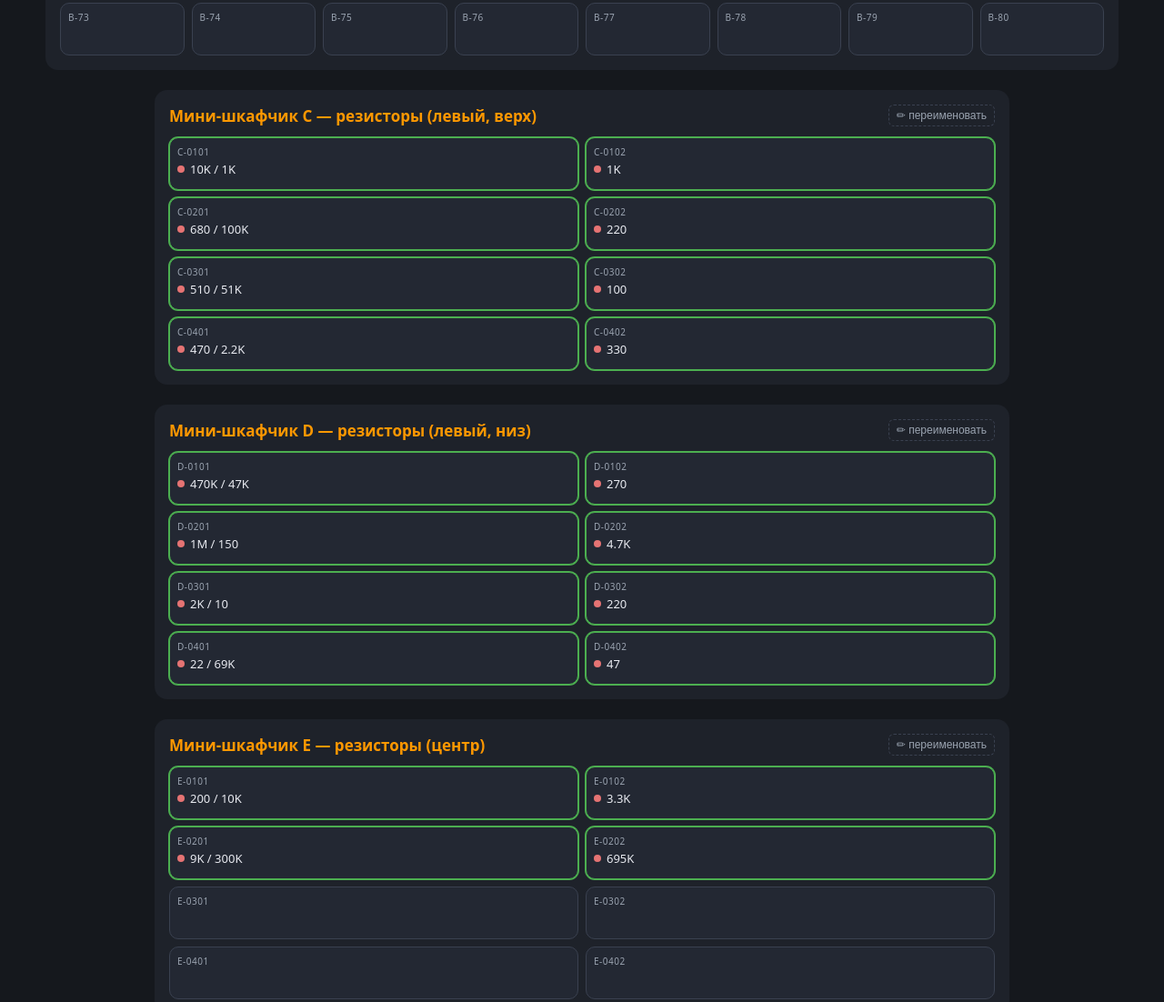
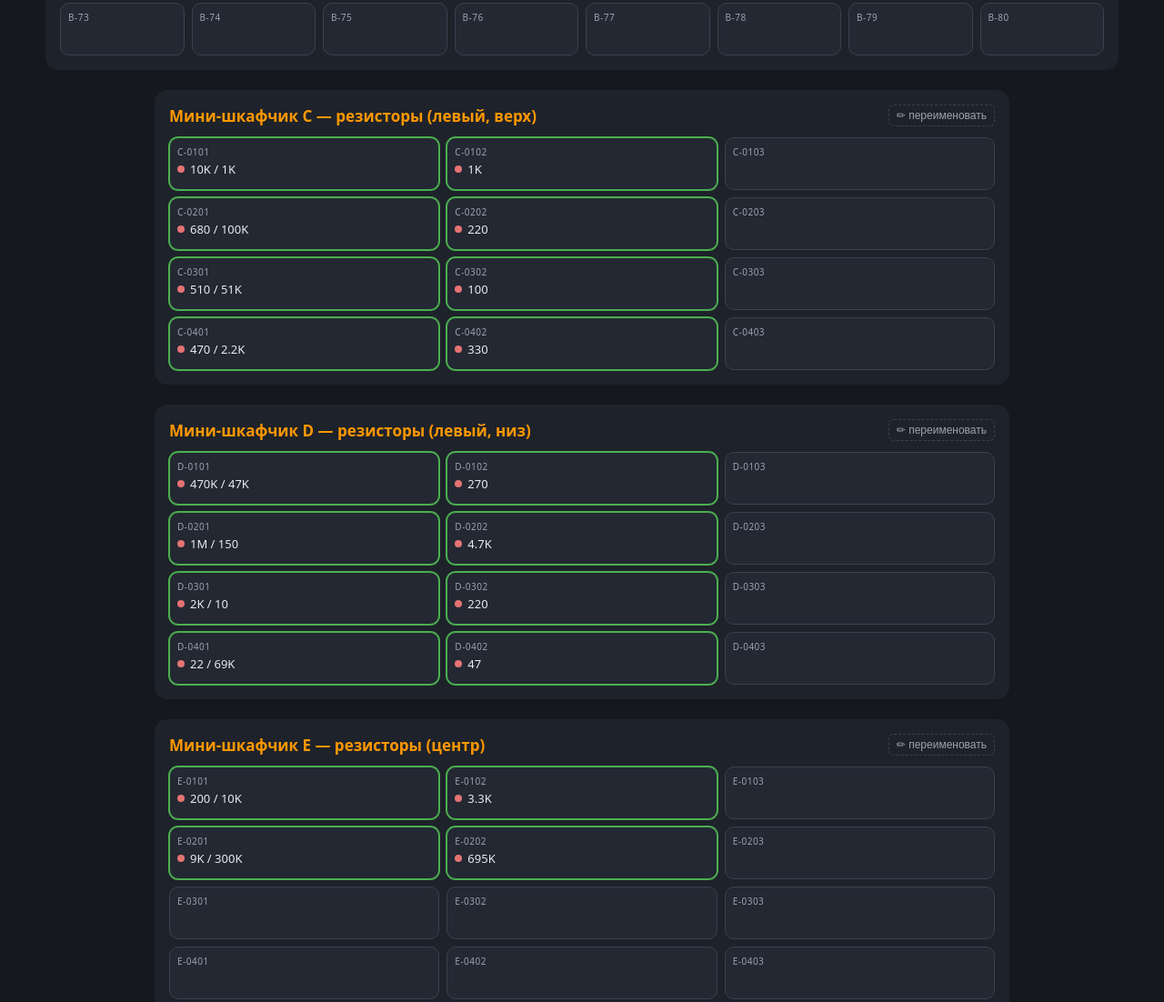
Before and after one commit to EvgeniyNv86/Electronics, a plain HTML site: page index.html in a window 1280 px wide. Shown: the part 1403-2505 px from the top of the page at 91% size. Drawn offline with Linux system fonts and the light colour scheme.

Commit message:
index.html

```diff
--- a/index.html
+++ b/index.html
@@ -31,6 +31,7 @@
               border-radius:6px;padding:4px 8px;font-size:12px;font-weight:400}
   .grid{display:grid;gap:8px}
   .g8{grid-template-columns:repeat(8,1fr)}
+  .g3{grid-template-columns:repeat(3,1fr)}
   .g2{grid-template-columns:repeat(2,1fr)}
   .cell{background:var(--cell);border:1px solid var(--border);border-radius:10px;
         padding:8px;cursor:pointer;min-height:58px;transition:border-color .2s,box-shadow .2s}
@@ -38,9 +39,10 @@
   .cell.filled{border-color:var(--ok);box-shadow:0 0 0 1px var(--ok)}
   .cell.dim{opacity:.25}
   .cell .code{font-size:10px;color:var(--muted);letter-spacing:.5px}
-  .cell .row{display:flex;align-items:center;gap:6px;margin-top:4px}
+  .cell .row{display:flex;align-items:center;gap:6px;margin-top:4px;min-width:0}
   .dot{width:8px;height:8px;border-radius:50%;flex:none}
-  .cell .name{font-size:13px;line-height:1.25;word-break:break-word}
+  .cell .name{font-size:13px;line-height:1.25;min-width:0;flex:1;
+        white-space:nowrap;overflow:hidden;text-overflow:ellipsis}
   .cell.pop{animation:pop .35s ease}
   @keyframes pop{0%{transform:scale(1)}45%{transform:translateY(-7px) scale(1.09)}100%{transform:scale(1)}}
   .overlay{position:fixed;inset:0;background:rgba(0,0,0,.55);opacity:0;pointer-events:none;transition:opacity .25s;z-index:10}
@@ -93,12 +95,12 @@ const CATS = {
   'Модули':'#ffb74d','Разъёмы':'#4dd0e1','Провода':'#a1887f','Крепёж':'#90a4ae','Прочее':'#f06292'
 };
 const SECTIONS = [
-  {id:'A', title:'Органайзер DEKO A (верхний)', type:'deko', cols:8, rows:9, wide:true},
-  {id:'B', title:'Органайзер DEKO B (нижний)',  type:'deko', cols:8, rows:9, wide:true},
-  {id:'C', title:'Мини-шкафчик C — резисторы (левый, верх)', type:'mini', cols:2, rows:4},
-  {id:'D', title:'Мини-шкафчик D — резисторы (левый, низ)',  type:'mini', cols:2, rows:4},
-  {id:'E', title:'Мини-шкафчик E — резисторы (центр)',       type:'mini', cols:2, rows:4},
-  {id:'F', title:'Мини-шкафчик F — резерв (справа)',         type:'mini', cols:2, rows:4},
+  {id:'A', title:'Органайзер DEKO A (верхний)', type:'deko', cols:8, rows:9},
+  {id:'B', title:'Органайзер DEKO B (нижний)',  type:'deko', cols:8, rows:9},
+  {id:'C', title:'Мини-шкафчик C — резисторы (левый, верх)', type:'mini', cols:3, rows:4},
+  {id:'D', title:'Мини-шкафчик D — резисторы (левый, низ)',  type:'mini', cols:3, rows:4},
+  {id:'E', title:'Мини-шкафчик E — резисторы (центр)',       type:'mini', cols:3, rows:4},
+  {id:'F', title:'Мини-шкафчик F — резерв (справа)',         type:'mini', cols:3, rows:4},
   {id:'BAT', title:'Держатель батареек', type:'battery', cols:2, rows:1,
    labels:['AAA','AA']}
 ];
@@ -132,10 +134,12 @@ function render(){
   const app=document.getElementById('app'); app.innerHTML='';
   for(const sec of SECTIONS){
     const title=(state.titles&&state.titles[sec.id])||sec.title;
-    const p=document.createElement('div'); p.className='panel'+(sec.wide?' wide':'');
+    const p=document.createElement('div');
+    p.className='panel'+(sec.type==='deko'?' wide':'');
     p.innerHTML='<div class="panel-head"><div class="panel-title">'+title+
       '</div><button class="rename-btn" onclick="rename(\''+sec.id+'\')">✏ переименовать</button></div>';
-    const g=document.createElement('div'); g.className='grid '+(sec.cols===8?'g8':'g2');
+    const g=document.createElement('div');
+    g.className='grid '+(sec.cols===8?'g8':(sec.cols===3?'g3':'g2'));
     for(let r=1;r<=sec.rows;r++) for(let c=1;c<=sec.cols;c++){
       const code=cellCode(sec,r,c);
       const d=state.cells[code];
@@ -143,7 +147,7 @@ function render(){
       const match=!q||((name+' '+(d&&d.note||'')+' '+(d&&d.c||'')+' '+code).toLowerCase().includes(q));
       const el=document.createElement('div');
       el.className='cell'+(name?' filled':'')+((q&&!match)?' dim':'');
-      el.title=name;
+      if(name) el.title=name+((d&&d.note)?' — '+d.note:'');
       el.innerHTML='<div class="code">'+code+'</div><div class="row">'+
         (name?'<span class="dot" style="background:'+(CATS[d.c]||'#f06292')+'"></span>':'')+
         '<span class="name">'+(name||'')+'</span></div>';
```
